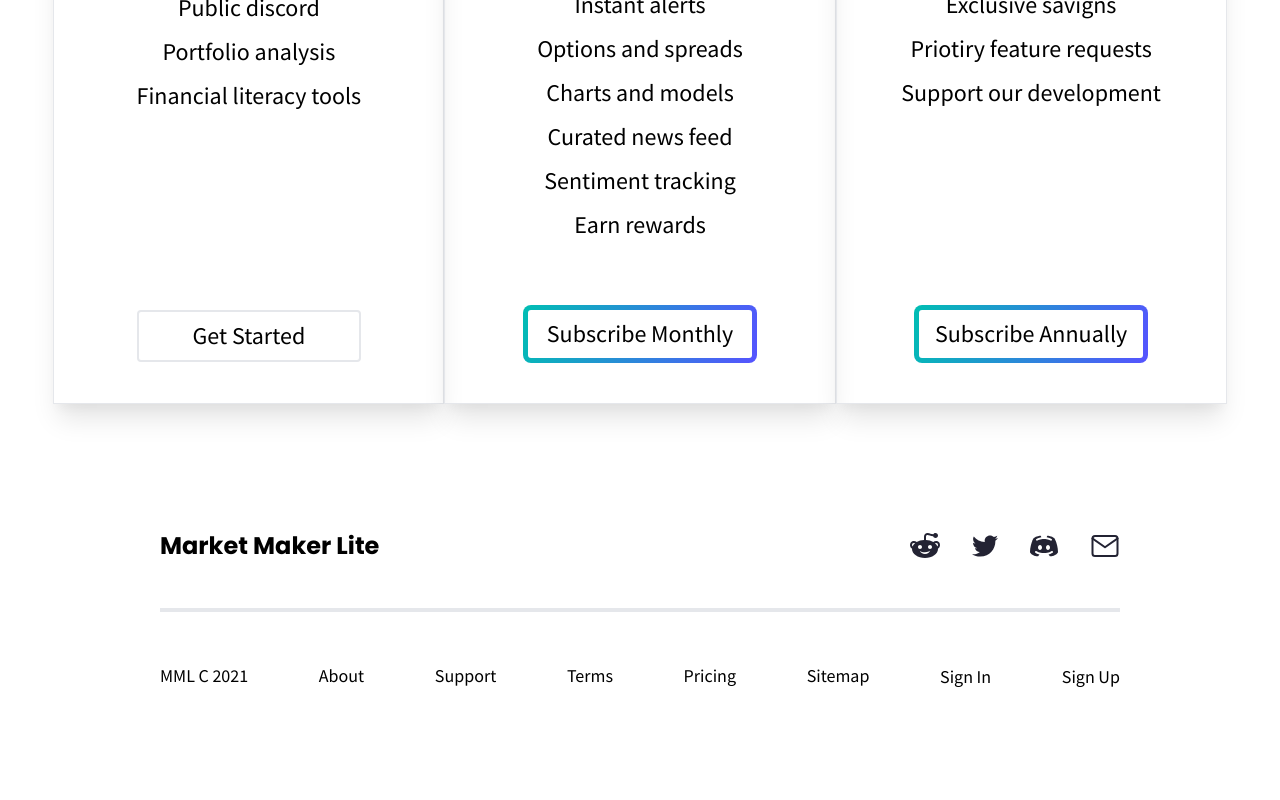
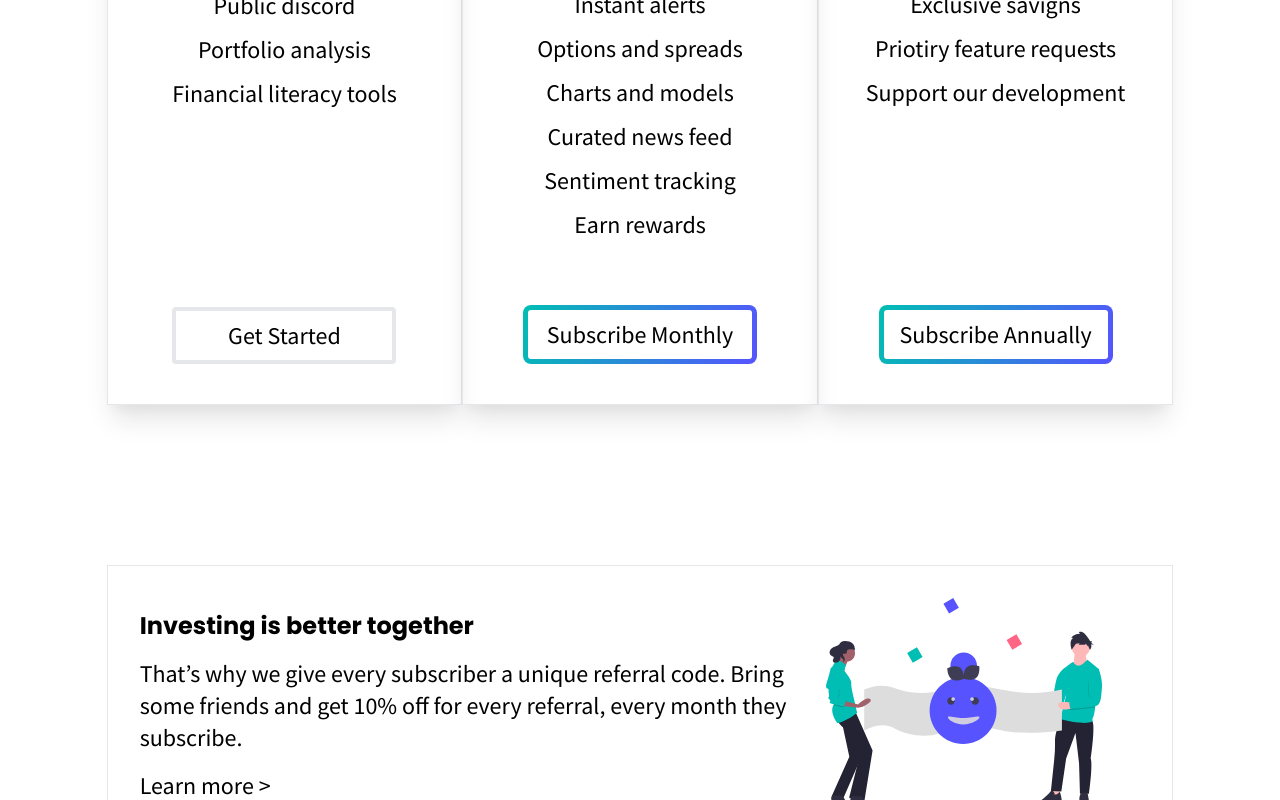
Before and after one commit to jonkarrer/market_maker, a Next.js app: page / in a window 1280 px wide. Shown: the part 2000-2800 px from the top of the page. Before the commit the page ends 2740 px from the top, so only its background shows below. Built offline with nearby package versions, Linux system fonts and the light colour scheme; no server answers.

Commit message:
added rectangle, cleaned code, fixed splash padding

```diff
--- a/components/_Home/Features.tsx
+++ b/components/_Home/Features.tsx
@@ -2,9 +2,9 @@ import React from "react";
 
 const Features = () => (
   <React.Fragment>
-    <section className="grid gap-16 md:gap-32 3xl:gap-44">
+    <section id="features" className="grid gap-16 md:gap-32 3xl:gap-44">
       <h2 className="text-center">Simplify your market research</h2>
-      <div className="grid w-10/12 md:w-auto lg:w-9/12 m-auto gap-16 md:flex md:gap-0 md:justify-between">
+      <div className="wrapper grid gap-16 md:flex md:gap-0 md:justify-between">
         <div className="md:border-r-1px">
           <Item
             img="/Home/features/flag.svg"
--- a/components/_Home/Plans.tsx
+++ b/components/_Home/Plans.tsx
@@ -7,7 +7,8 @@ export default function Plans(): JSX.Element {
         <h2 className="text-center">
           Try free or sign up for premium features
         </h2>
-        <div className="m-auto w-10/12 md:w-full lg:w-11/12 2xl:w-10/12 lg:px-0 grid gap-16 md:grid-cols-3 md:gap-0">
+
+        <div className="wrapper lg:px-0 grid gap-16 md:grid-cols-3 md:gap-0">
           <Plan>
             <h3>Free</h3>
             <span className="h-12">
@@ -21,10 +22,11 @@ export default function Plans(): JSX.Element {
               <p>Portfolio analysis</p>
               <p>Financial literacy tools</p>
             </Benefits>
-            <a className="border-2 rounded w-44 py-2 m-auto md:text-xl lg:text-2xl lg:w-56 3xl:text-3xl 3xl:w-72 3xl:py-3">
-              Get Started
-            </a>
+            <Subscribe border="border-4">
+              <a>Get Started</a>
+            </Subscribe>
           </Plan>
+
           <Plan>
             <span className="bg-splash absolute top-0 w-full text-white font-bold py-1 3xl:text-2xl">
               Most Popular
@@ -49,11 +51,12 @@ export default function Plans(): JSX.Element {
               <p>Earn rewards</p>
             </Benefits>
             <div className="gradient-box">
-              <a className="w-44 py-2 m-auto md:text-xl lg:text-2xl lg:w-56 3xl:text-3xl 3xl:w-72 3xl:py-3">
-                Subscribe Monthly
-              </a>
+              <Subscribe>
+                <a>Subscribe Monthly</a>
+              </Subscribe>
             </div>
           </Plan>
+
           <Plan>
             <h3>Annual</h3>
             <span className="h-12">
@@ -75,9 +78,9 @@ export default function Plans(): JSX.Element {
               <p>Support our development</p>
             </Benefits>
             <div className="gradient-box">
-              <a className="w-44 py-2 m-auto md:text-xl lg:text-2xl lg:w-56 3xl:text-3xl 3xl:w-72 3xl:py-3">
-                Subscribe Annually
-              </a>
+              <Subscribe>
+                <a>Subscribe Annually</a>
+              </Subscribe>
             </div>
           </Plan>
         </div>
@@ -86,14 +89,26 @@ export default function Plans(): JSX.Element {
   );
 }
 
-const Plan = ({ children }: { children: React.ReactNode }) => (
+interface IChild {
+  children: React.ReactNode;
+  border?: string;
+}
+const Plan = ({ children }: IChild) => (
   <div className="grid text-center relative py-10 gap-10 border shadow-xl 3xl:py-16">
     {children}
   </div>
 );
 
-const Benefits = ({ children }: { children: React.ReactNode }) => (
+const Benefits = ({ children }: IChild) => (
   <div className="flex flex-col space-y-3 h-72 md:h-80 3xl:h-96 3xl:space-y-5">
     {children}
   </div>
 );
+
+const Subscribe = ({ children, border }: IChild) => (
+  <div
+    className={`w-44 py-2 m-auto md:text-xl lg:text-2xl lg:w-56 3xl:text-3xl 3xl:w-72 3xl:py-3 cursor-pointer ${border} rounded`}
+  >
+    {children}
+  </div>
+);
--- /dev/null
+++ b/components/_Home/Rectangle.tsx
@@ -0,0 +1,25 @@
+interface IRectangle {
+  title: string;
+  info: string;
+  button: string;
+  image: string;
+}
+
+const Rectangle = ({ title, info, button, image }: IRectangle) => (
+  <section>
+    <div className="wrapper border space-y-8 p-5 flex flex-col items-center md:flex-row md:space-y-0 lg:p-8">
+      <article className="grid gap-3 md:gap-4 2xl:gap-6">
+        <h4>{title}</h4>
+        <p>{info}</p>
+        <p className="cursor-pointer">{button}</p>
+      </article>
+      <img
+        className="z-10 2xl:w-190 3xl:w-220"
+        src={image}
+        alt="rectangle infographic"
+      />
+    </div>
+  </section>
+);
+
+export default Rectangle;
--- a/components/_Home/Splash.tsx
+++ b/components/_Home/Splash.tsx
@@ -4,11 +4,11 @@ const Splash = (): JSX.Element => (
   <React.Fragment>
     <section
       id="splash"
-      className=" h-screen bg-splash relative overflow-hidden"
+      className="py-0 h-screen bg-splash relative overflow-hidden"
     >
       <div className="wrapper h-full flex items-center">
         <article className="text-white grid gap-6 md:gap-10 2xl:gap-11">
-          <h1 className="sm:w-96 md:w-180 2xl:w-200 md:leading-tight 3xl:w-220">
+          <h1 className="sm:w-96 md:w-140 2xl:w-160 md:leading-tight 3xl:w-200">
             Make the market you deserve
           </h1>
           <span className="text-xl md:text-3xl 3xl:text-4xl lg:w-3/5 2xl:w-1/2">
--- a/components/_Home/index.ts
+++ b/components/_Home/index.ts
@@ -1,4 +1,5 @@
 import Splash from "./Splash";
 import Features from "./Features";
 import Plans from "./Plans";
-export { Splash, Features, Plans };
+import Rectangle from "./Rectangle";
+export { Splash, Features, Plans, Rectangle };
--- a/pages/index.tsx
+++ b/pages/index.tsx
@@ -1,5 +1,5 @@
 import Head from "next/head";
-import { Splash, Features, Plans } from "@/components/_Home";
+import { Splash, Features, Plans, Rectangle } from "@/components/_Home";
 export default function Home() {
   return (
     <div>
@@ -10,8 +10,17 @@ export default function Home() {
       </Head>
       <main>
         <Splash />
+
         <Features />
+
         <Plans />
+
+        <Rectangle
+          title="Investing is better together"
+          info="That’s why we give every subscriber a unique referral code. Bring some friends and get 10% off for every referral, every month they subscribe."
+          button="Learn more >"
+          image="/Home/rectangle/two_people.svg"
+        />
       </main>
     </div>
   );
--- a/styles/globals.css
+++ b/styles/globals.css
@@ -45,7 +45,7 @@ span {
     @apply text-3xl font-bold md:text-5xl 2xl:text-6xl 3xl:text-7xl;
   }
   h3 {
-    @apply text-2xl font-bold md:text-4xl 2xl:text-5xl;
+    @apply text-3xl font-bold md:text-4xl 2xl:text-5xl;
   }
   h4 {
     @apply text-xl font-bold lg:text-2xl 2xl:text-3xl 3xl:text-4xl;
@@ -62,6 +62,6 @@ span {
 }
 @layer components {
   .wrapper {
-    @apply w-10/12 lg:w-9/12 m-auto max-w-screen-3xl;
+    @apply m-auto w-10/12 md:w-11/12 lg:w-10/12 max-w-screen-3xl;
   }
 }
--- a/tailwind.config.js
+++ b/tailwind.config.js
@@ -14,11 +14,21 @@ module.exports = {
         '2xl' : '1500px'
       },
       width: {
-        '220' : '900px',
-        '200' : '700px',
+        '100' : '400px',
+        '110' : '450px',
+        '120' : '500px',
+        '130' : '550px',
+        '140' : '600px',
+        '150' : '650px',
+        '160' : '700px',
+        '170' : '750px',
+        '180' : '800px',
+        '190' : '850px',
+        '200' : '900px',
+        '210' : '950px',
+        '220' : '1000px',
         '528px' : '528px',
         '864px' : '864px',
-        '180' : '600px',
         '500px' : '500px',
         '2000' : '2000px',
         '8vw' : '8vw',
```
Also changed, not shown: public/Home/rectangle/two_people.svg (added).
